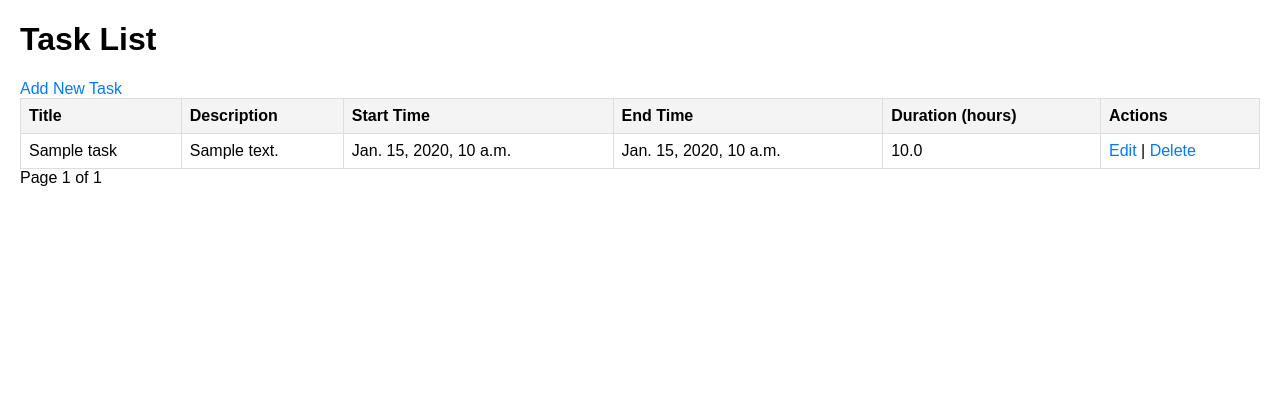
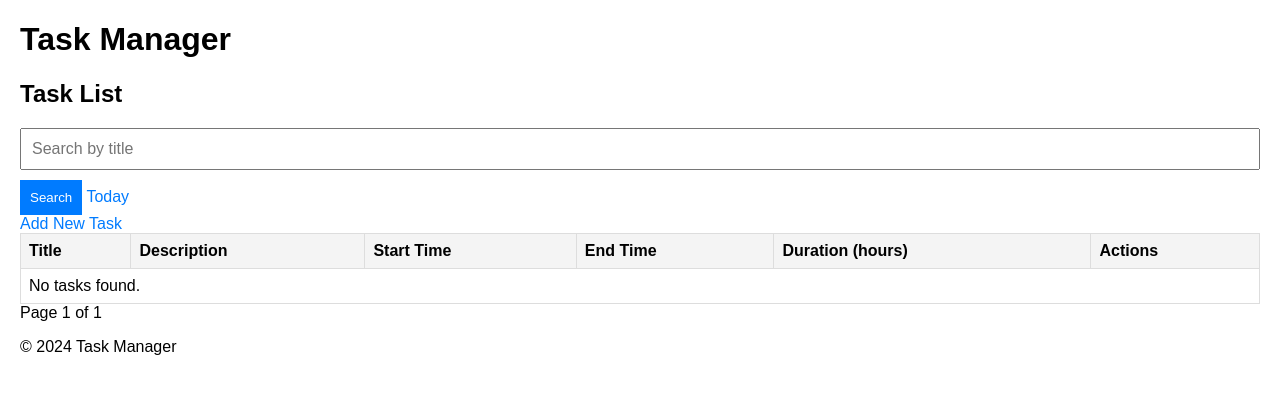
Before and after one commit to jingmingliu01/TaskManager, a Django app: a page that uses todo/templates/task_list.html in a window 1280 px wide. Shown: the top 394 px of the page. Run offline with Django 5.2, Linux system fonts and the light colour scheme; tables that the repository leaves empty hold one stand-in row (values such as "Sample post").

Commit message:
support search-by-title and select Today tasks

```diff
--- a/static/style.css
+++ b/static/style.css
@@ -38,3 +38,14 @@ button {
 button:hover {
     background-color: #0056b3;
 }
+
+/*
+    make the search box and button larger
+ */
+.search-box {
+    width: 100%;
+    padding: 10px;
+    font-size: 16px;
+    box-sizing: border-box;
+    margin-bottom: 10px;
+}
--- a/todo/models.py
+++ b/todo/models.py
@@ -5,7 +5,7 @@ class Task(models.Model):
     description = models.TextField(blank=True)
     start_time = models.DateTimeField()
     end_time = models.DateTimeField()
-    duration = models.FloatField(editable=False)  # 自动计算，不允许用户手动输入
+    duration = models.FloatField(editable=False)
 
     def save(self, *args, **kwargs):
         self.duration = (self.end_time - self.start_time).total_seconds() / 3600.0  # 持续时间以小时为单位
--- /dev/null
+++ b/todo/templates/base.html
@@ -0,0 +1,26 @@
+<!DOCTYPE html>
+<html lang="en">
+<head>
+    <meta charset="UTF-8">
+    <meta name="viewport" content="width=device-width, initial-scale=1.0">
+    <title>{% block title %}Task Manager{% endblock %}</title>
+    {% load static %}
+    <link rel="stylesheet" href="{% static 'style.css' %}">
+    <link rel="icon" href="{% static 'favicon.ico' %}">
+</head>
+<body>
+    <header>
+        <h1>Task Manager</h1>
+    </header>
+
+    <main>
+        {% block content %}
+            <!-- 页面具体内容由子模板提供 -->
+        {% endblock %}
+    </main>
+
+    <footer>
+        <p>&copy; 2024 Task Manager</p>
+    </footer>
+</body>
+</html>
--- a/todo/templates/task_list.html
+++ b/todo/templates/task_list.html
@@ -1,13 +1,16 @@
-<!DOCTYPE html>
-<html lang="en">
-<head>
-    <meta charset="UTF-8">
-    <title>Task List</title>
-    {% load static %}
-    <link rel="stylesheet" href="{% static 'style.css' %}">
-</head>
-<body>
-    <h1>Task List</h1>
+{% extends 'base.html' %}
+
+{% block title %}Task List{% endblock %}
+
+{% block content %}
+    <h2>Task List</h2>
+
+    <form method="get" action="">
+        <input type="text" name="q" value="{{ query }}" placeholder="Search by title" class="search-box">
+        <button type="submit">Search</button>
+        <a href="?today=true" class="today-btn">Today</a>
+    </form>
+
     <a href="{% url 'add_task' %}">Add New Task</a>
     <table>
         <thead>
@@ -33,20 +36,21 @@
                     <a href="{% url 'delete_task' task.id %}">Delete</a>
                 </td>
             </tr>
+            {% empty %}
+            <tr>
+                <td colspan="6">No tasks found.</td>
+            </tr>
         {% endfor %}
         </tbody>
     </table>
-</body>
-</html>
 
     <div class="pagination">
     {% if tasks.has_previous %}
-        <a href="?page={{ tasks.previous_page_number }}">Previous</a>
+        <a href="?{% if query %}q={{ query }}&{% endif %}page={{ tasks.previous_page_number }}{% if today %}&today=true{% endif %}">Previous</a>
     {% endif %}
-
     <span>Page {{ tasks.number }} of {{ tasks.paginator.num_pages }}</span>
-
     {% if tasks.has_next %}
-        <a href="?page={{ tasks.next_page_number }}">Next</a>
+        <a href="?{% if query %}q={{ query }}&{% endif %}page={{ tasks.next_page_number }}{% if today %}&today=true{% endif %}">Next</a>
     {% endif %}
     </div>
+{% endblock %}
--- a/todo/views.py
+++ b/todo/views.py
@@ -1,14 +1,25 @@
 from django.shortcuts import render, get_object_or_404, redirect
+from django.utils import timezone
 from .models import Task
 from .forms import TaskForm
 from django.core.paginator import Paginator
 
+
 def task_list(request):
+    query = request.GET.get('q', '') # get the search query from the request
+    today = request.GET.get('today') # get the today query from the request
     tasks = Task.objects.all().order_by('start_time') # Query the Task model to get all tasks, ordered by start_time
+    if today:
+        now = timezone.now().date()  # 获取今天的日期
+        tasks = tasks.filter(start_time__date__lte=now, end_time__date__gte=now)
+    if query:
+        tasks = tasks.filter(title__icontains=query) # filter the tasks by the search query
     paginator = Paginator(tasks, 5)  # every page shows 5 tasks
     page_number = request.GET.get('page')  # get the current page number
     page_obj = paginator.get_page(page_number)  # get the current page object
-    return render(request, 'task_list.html', {'tasks': page_obj})  # pass the page object to the template
+    return render(request, 'task_list.html',
+                  {'tasks': page_obj, 'query': query})  # pass the page object to the template
+
 
 def add_task(request):
     if request.method == 'POST':
@@ -19,6 +30,7 @@ def add_task(request):
     else:
         form = TaskForm()
     return render(request, 'add_task.html', {'form': form})
+
 
 def edit_task(request, task_id):
     task = get_object_or_404(Task, id=task_id)
@@ -31,6 +43,7 @@ def edit_task(request, task_id):
         form = TaskForm(instance=task)
     return render(request, 'edit_task.html', {'form': form, 'task': task})
 
+
 def delete_task(request, task_id):
     task = get_object_or_404(Task, id=task_id)
     task.delete()
```
Also changed, not shown: todo/templates/add_task.html (+12 -17 lines), todo/templates/edit_task.html (+12 -17 lines), static/favicon.ico (added). Lines whose indentation alone changed are shown as unchanged.
